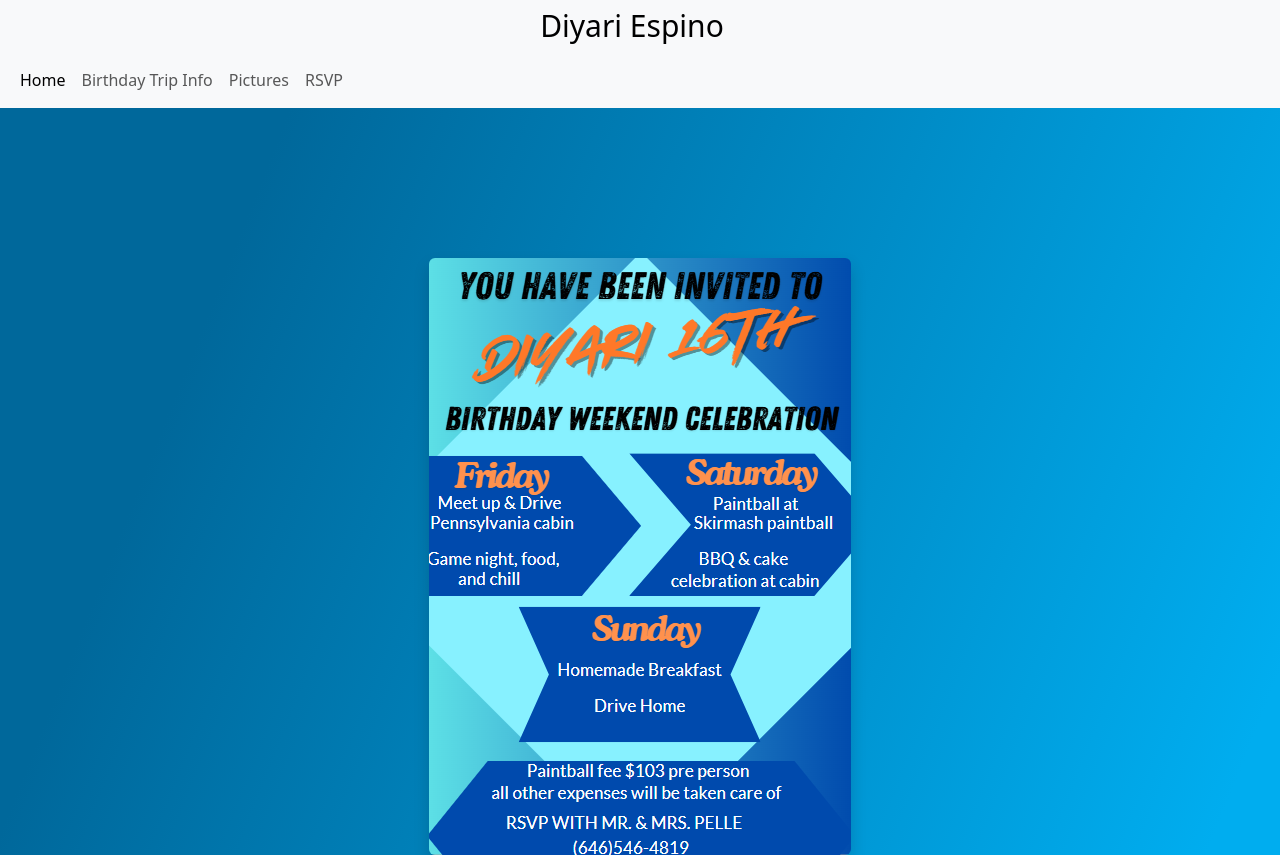
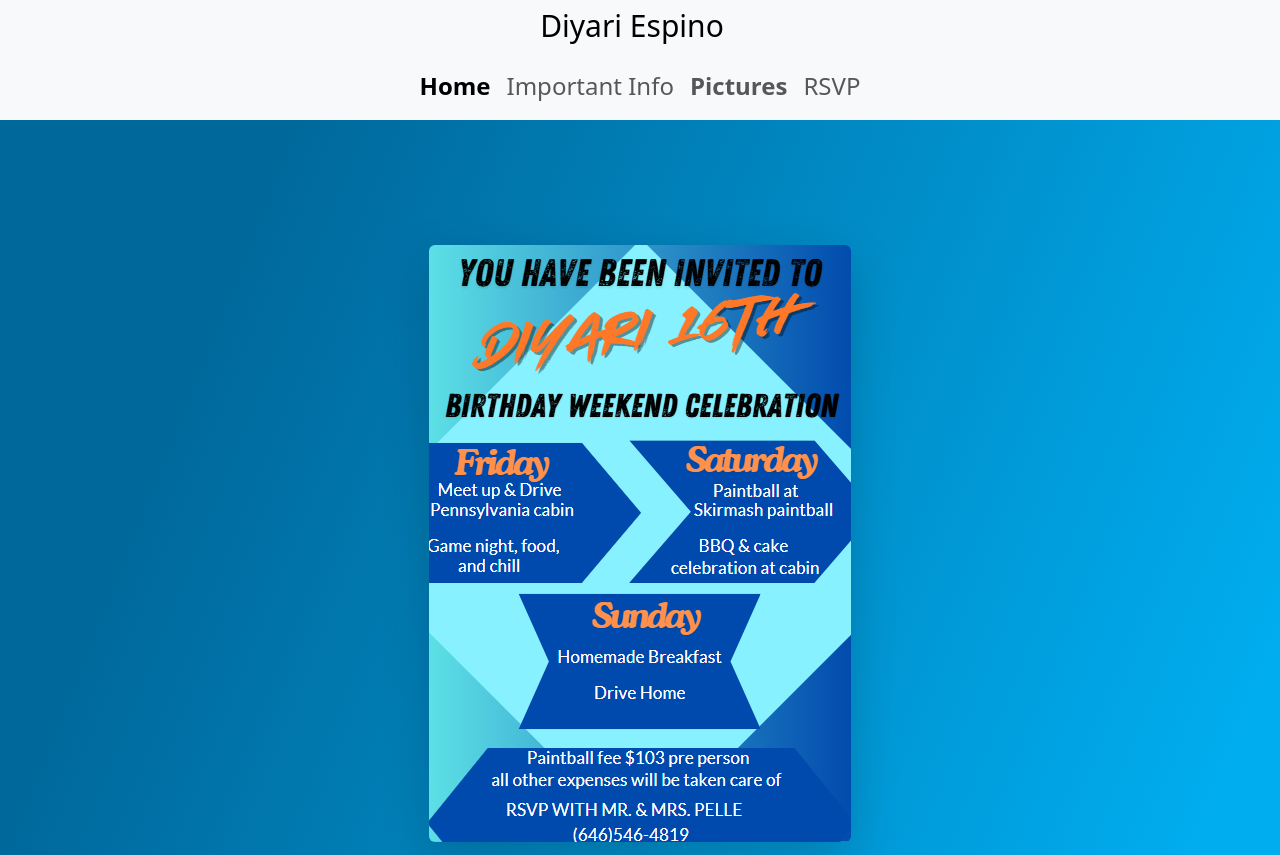
Before and after one commit to ChantellDavis/Diyari-Birthday-Invite, a plain HTML site: page index.html in a window 1280 px wide. Shown: the top 855 px of the page. Drawn offline with nearby package versions, Linux system fonts and the light colour scheme; a web font is replaced by a local one.

Commit message:
centered nav bar info added css to bar

```diff
--- a/index.html
+++ b/index.html
@@ -3,6 +3,13 @@
   <head>
     <meta charset="UTF-8" />
     <meta name="viewport" content="width=device-width, initial-scale=1.0" />
+    <link rel="preconnect" href="https://fonts.googleapis.com" />
+    <link rel="preconnect" href="https://fonts.gstatic.com" crossorigin />
+    <link
+      href="https://fonts.googleapis.com/css2?family=Cinzel:wght@400..900&family=Josefin+Sans:ital,wght@0,100..700;1,100..700&family=Lexend+Mega:wght@100..900&family=Roboto:ital,wght@0,100;0,300;0,400;0,500;0,700;0,900;1,100;1,300;1,400;1,500;1,700;1,900&family=Rubik+Spray+Paint&display=swap"
+      rel="stylesheet"
+    />
+
     <link rel="stylesheet" href="/src/style.css" />
     <link
       href="https://cdn.jsdelivr.net/npm/bootstrap@5.3.3/dist/css/bootstrap.min.css"
@@ -38,17 +45,17 @@
           <span class="navbar-toggler-icon" id="nav-Bar-Bottom"></span>
         </button>
         <div class="collapse navbar-collapse" id="navbarNav">
-          <ul class="navbar-nav">
-            <li class="nav-item">
+          <ul class="navbar-nav mx-auto">
+            <li class="nav-item fs-4 fw-bold">
               <a class="nav-link active" aria-current="page" href="#">Home</a>
             </li>
-            <li class="nav-item">
-              <a class="nav-link" href="#">Birthday Trip Info</a>
+            <li class="nav-item fs-4">
+              <a class="nav-link" href="#">Important Info</a>
             </li>
-            <li class="nav-item">
+            <li class="nav-item fs-4 fw-bold">
               <a class="nav-link" href="#">Pictures</a>
             </li>
-            <li class="nav-item">
+            <li class="nav-item fs-4">
               <a class="nav-link" href="#">RSVP</a>
             </li>
           </ul>
@@ -57,7 +64,7 @@
     </nav>
     <div class="invitation">
       <img
-        class="invitePic rounded shadow"
+        class="invitePic rounded shadow-lg"
         src="/images/Screenshot 2025-03-05 225406.png"
         alt="Diyari's birthday invitation"
       />
--- a/src/style.css
+++ b/src/style.css
@@ -5,6 +5,7 @@
 body {
    background: var(--background);
 }
+
 
 #nav-Bar-Top{
  width: 100%;
@@ -28,5 +29,18 @@ font-size: 30px;
 }
 
 .bottomContainer, .invitation {
-     margin-top: 150px;
+     margin-top: 125px;
 }
+
+.navbarNav{
+    display: flex;
+    justify-content: center;
+}
+
+.nav-Bar-Top{
+  font-family: "Rubik Spray Paint", system-ui;
+  font-weight: 400;
+  font-style: normal;
+
+
+}
```
Also changed, not shown: src/info.html (added), src/pictures.html (added), src/rsvp.html (added).
